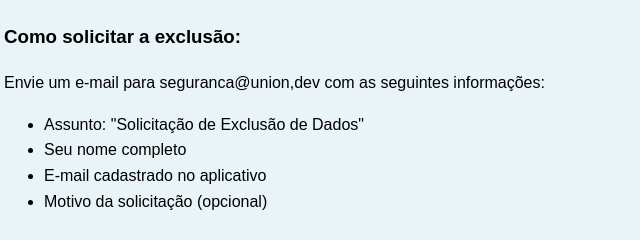
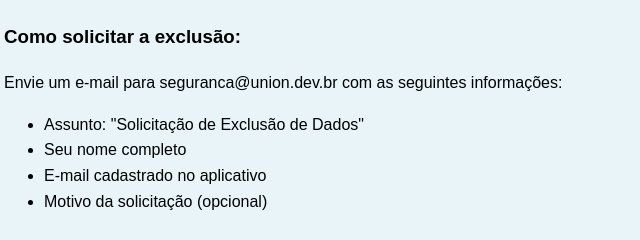
Before and after one commit to union-dev-br/Static-page, a plain HTML site: page pedidoDeExclusaoDeDados.html in a window 1280 px wide. Shown: the part 281-521 px from the top of the page, 281-921 px from the left. Drawn offline with Linux system fonts and the light colour scheme.

Commit message:
atualiza endereço de e-mail para solicitações de exclusão de dados

```diff
--- a/pedidoDeExclusaoDeDados.html
+++ b/pedidoDeExclusaoDeDados.html
@@ -53,7 +53,7 @@
 
         <div class="highlight">
             <h3>Como solicitar a exclusão:</h3>
-            <p>Envie um e-mail para seguranca@union,dev</a> com as seguintes informações:</p>
+            <p>Envie um e-mail para seguranca@union.dev.br</a> com as seguintes informações:</p>
             <ul>
                 <li>Assunto: "Solicitação de Exclusão de Dados"</li>
                 <li>Seu nome completo</li>
```
